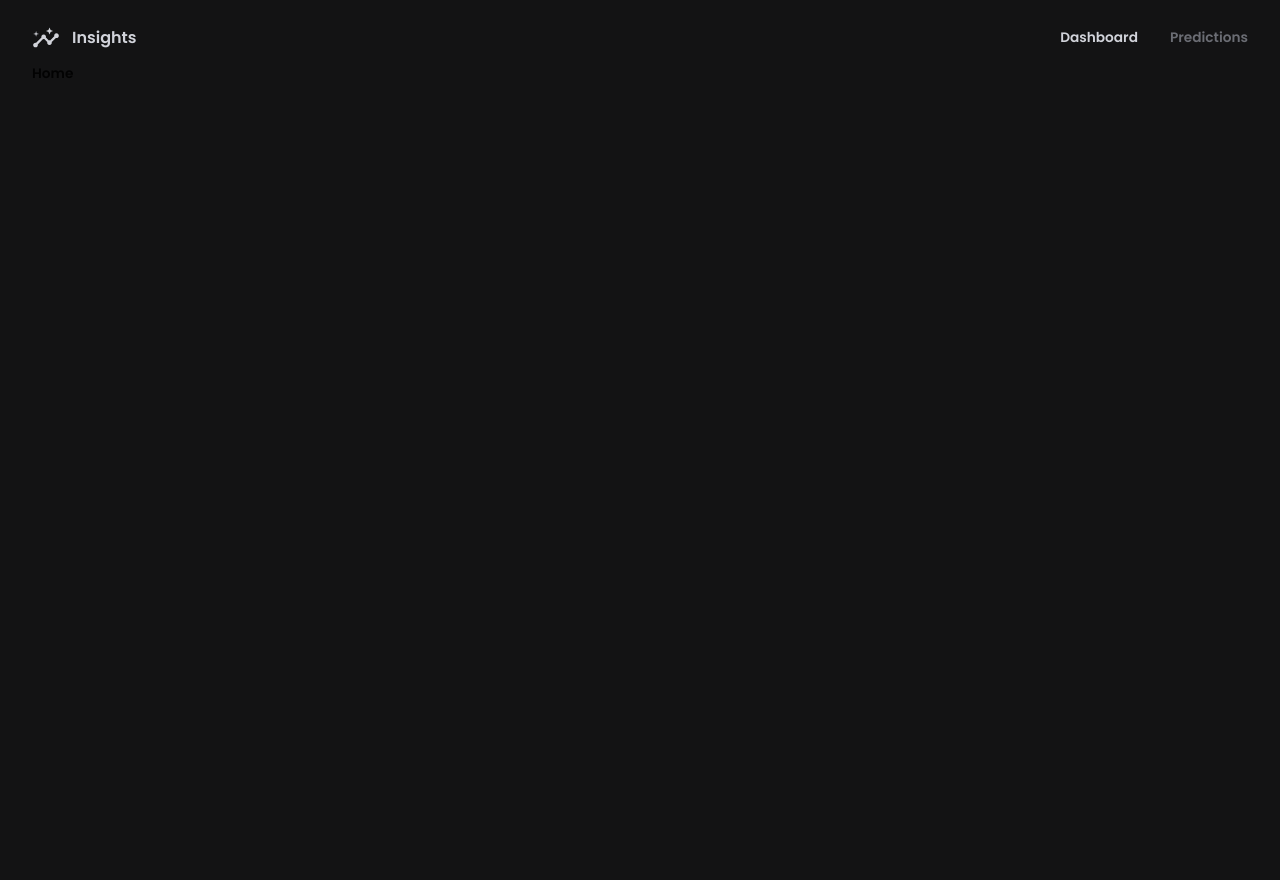
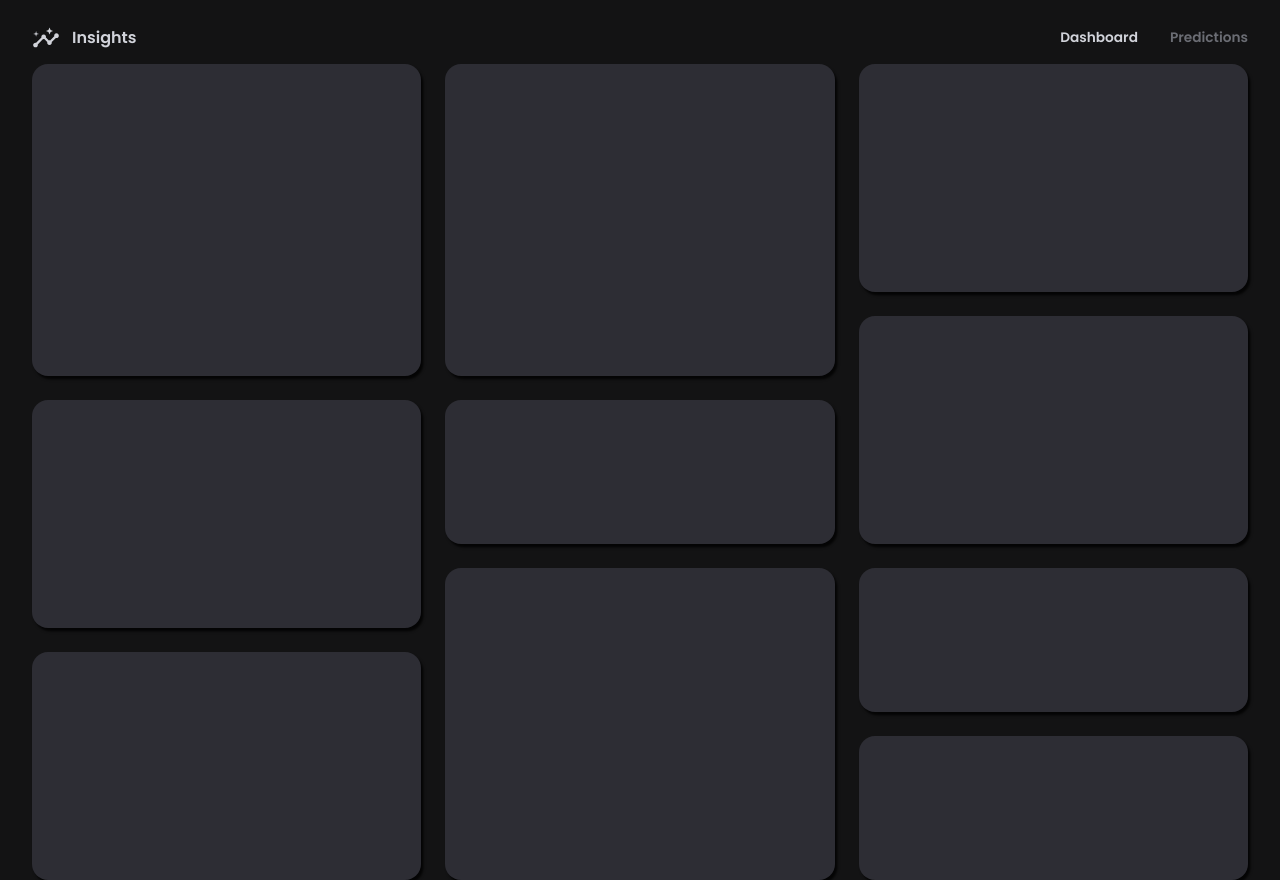
Before and after one commit to roadrollerdafjorst/fin-dash, a React (Vite) app in the folder client/: page / in a window 1280 px wide. Before the commit the page ends 800 px from the top, so only its background shows below. Built offline with nearby package versions, Linux system fonts and the light colour scheme.

Commit message:
added redux store

```diff
--- a/client/src/App.tsx
+++ b/client/src/App.tsx
@@ -4,6 +4,7 @@
 import { Box, CssBaseline } from "@mui/material"
 import { BrowserRouter, Routes, Route } from "react-router-dom"
 import Navbar from "@/scenes/navbar"
+import Dashboard from "@/scenes/dashboard"
 
 function App() {
   const theme = useMemo(() => createTheme(themeSettings), [])
@@ -15,7 +16,7 @@
             <Box width="100%" height="100%" padding="1rem 2rem 4rem 2rem">
               <Navbar />
               <Routes>
-                <Route path="/" element={<div>Home</div>} />
+                <Route path="/" element={<Dashboard />} />
                 <Route path="/predictions" element={<div>Preds</div>} />
               </Routes>
 
--- /dev/null
+++ b/client/src/components/DashboardBox.tsx
@@ -0,0 +1,10 @@
+import {Box} from "@mui/material"
+import {styled} from "@mui/system"
+
+const DashboardBox = styled(Box)(({ theme }) => ({
+  backgroundColor: theme.palette.background.light,
+  borderRadius: "1rem",
+  boxShadow: "0.15rem 0.2rem 0.15rem rgba(0,0,0,0.8)",
+}));
+
+export default DashboardBox
--- /dev/null
+++ b/client/src/scenes/dashboard/Row1.tsx
@@ -0,0 +1,16 @@
+import DashboardBox from '@/components/DashboardBox'
+import React from 'react'
+
+type Props = {}
+
+const Row1 = (props: Props) => {
+  return (
+    <>
+        <DashboardBox gridArea="a" />
+        <DashboardBox gridArea="b" />
+        <DashboardBox gridArea="c" />
+    </>
+  )
+}
+
+export default Row1
--- /dev/null
+++ b/client/src/scenes/dashboard/Row2.tsx
@@ -0,0 +1,16 @@
+import DashboardBox from '@/components/DashboardBox'
+import React from 'react'
+
+type Props = {}
+
+const Row2 = (props: Props) => {
+  return (
+    <>
+        <DashboardBox gridArea="d" />
+        <DashboardBox gridArea="e" />
+        <DashboardBox gridArea="f" />
+    </>
+  )
+}
+
+export default Row2
--- /dev/null
+++ b/client/src/scenes/dashboard/Row3.tsx
@@ -0,0 +1,17 @@
+import DashboardBox from '@/components/DashboardBox'
+import React from 'react'
+
+type Props = {}
+
+const Row3 = (props: Props) => {
+  return (
+    <>
+        <DashboardBox gridArea="g" />
+        <DashboardBox gridArea="h" />
+        <DashboardBox gridArea="i" />
+        <DashboardBox gridArea="j" />
+    </>
+  )
+}
+
+export default Row3
--- /dev/null
+++ b/client/src/scenes/dashboard/index.tsx
@@ -0,0 +1,82 @@
+import DashboardBox from '@/components/DashboardBox';
+import { Box, useMediaQuery, useTheme } from '@mui/material';
+import React from 'react'
+import Row1 from './Row1';
+import Row2 from './Row2';
+import Row3 from './Row3';
+
+type Props = {}
+
+const gridTemplateLargeScreens = `
+    "a b c"
+    "a b c"
+    "a b c"
+    "a b f"
+    "d e f"
+    "d e f"
+    "d h i"
+    "g h i"
+    "g h j"
+    "g h j"
+`
+const gridTemplateSmallScreens = `
+    "a"
+    "a"
+    "a"
+    "a"
+    "b"
+    "b"
+    "b"
+    "b"
+    "c"
+    "c"
+    "c"
+    "d"
+    "d"
+    "d"
+    "e"
+    "e"
+    "f"
+    "f"
+    "f"
+    "g"
+    "g"
+    "g"
+    "h"
+    "h"
+    "h"
+    "i"
+    "i"
+    "j"
+    "j"
+`
+
+const Dashboard = (props: Props) => {
+    const {palette} = useTheme();
+    const isAboveMediumScreens = useMediaQuery("(min-width: 970px)")
+  return (
+    // Grid
+    <Box width="100%"
+        height={"100%"}
+        display={"grid"}
+        gap={"1.5rem"}
+        sx={
+            isAboveMediumScreens ? {
+            gridTemplateColumns: "repeat(3, minmax(370px, 1fr))",
+            gridTemplateRows: "repeat(10, minmax(60px, 1fr))",
+            gridTemplateAreas: gridTemplateLargeScreens,
+            } : {
+                gridAutoColumns: "1fr",
+                gridAutoRows: "80px",
+                gridTemplateAreas: gridTemplateSmallScreens,
+            }}>
+
+        {/* Grid Elements */}
+        <Row1 />
+        <Row2 />
+        <Row3 />
+    </Box>
+  );
+};
+
+export default Dashboard
```
Also changed, not shown: client/src/state/api.ts (added, +15 -0 lines), 2 other files (tests, documents, lock files or other folders).
